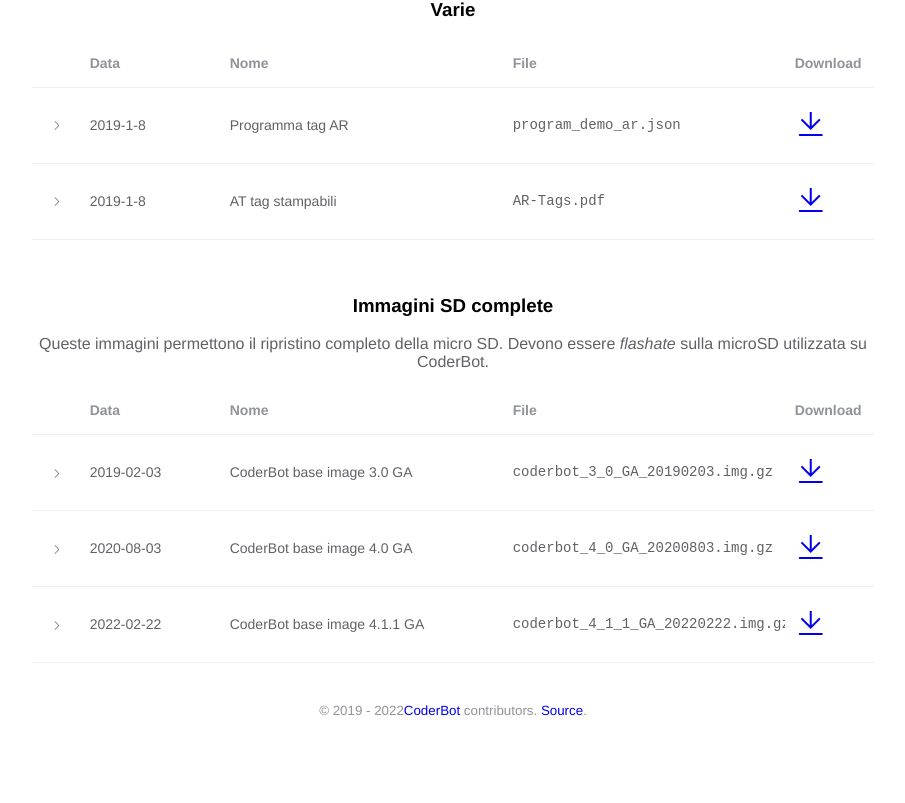
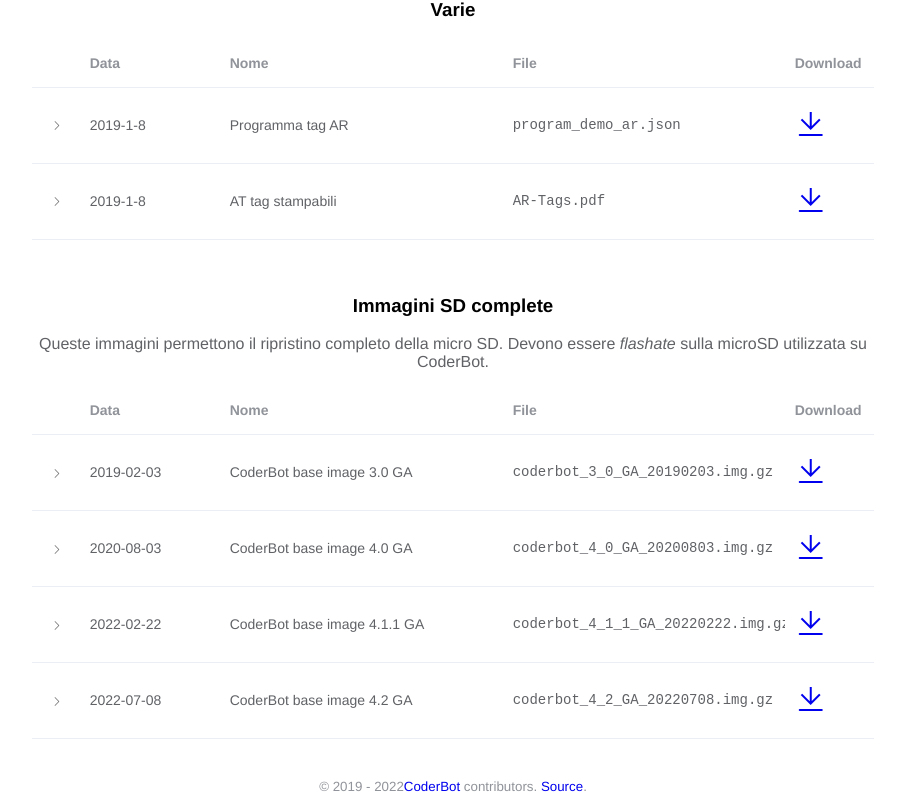
Before and after one commit to CoderBotOrg/repo, a Vue app: page / in a window 1280 px wide. Shown: the part 418-1221 px from the top of the page, without its empty margins (187-1092 px from the left). Before the commit the page ends 1145 px from the top, so only its background shows below. Built offline with nearby package versions, Linux system fonts and the light colour scheme; a web font is replaced by a local one.

Commit message:
4.2.0 image

```diff
--- a/src/App.vue
+++ b/src/App.vue
@@ -149,7 +149,13 @@
                 name: 'CoderBot base image 4.1.1 GA',
                 fileName: 'coderbot_4_1_1_GA_20220222.img.gz',
                 downloadUrl: 'https://drive.google.com/uc?id=1V6_hBwlnULJIROcIiuBGO9xUTAcF6eNu&export=download',
-                details: 'Contiene l\'intera immagine con tutto il software aggiornato al 2 Gennaio. [versione definitiva per CoderBot con HW v5.0]'
+                details: 'Contiene l\'intera immagine con tutto il software aggiornato al 2 Gennaio. [versione aggiornata per CoderBot con HW v5.0]'
+            },{
+                date: '2022-07-08',
+                name: 'CoderBot base image 4.2 GA',
+                fileName: 'coderbot_4_2_GA_20220708.img.gz',
+                downloadUrl: 'https://drive.google.com/uc?id=1skSY94jT7eYM0qdJq3Oe8Z8bzQ0XWNsv&export=download',
+                details: 'Contiene l\'intera immagine con tutto il software aggiornato al 8 Luglio. [versione definitiva per CoderBot con HW v5.0]'
             }],
             updatePackages: [{
                 date: '2022-01-02',
```
